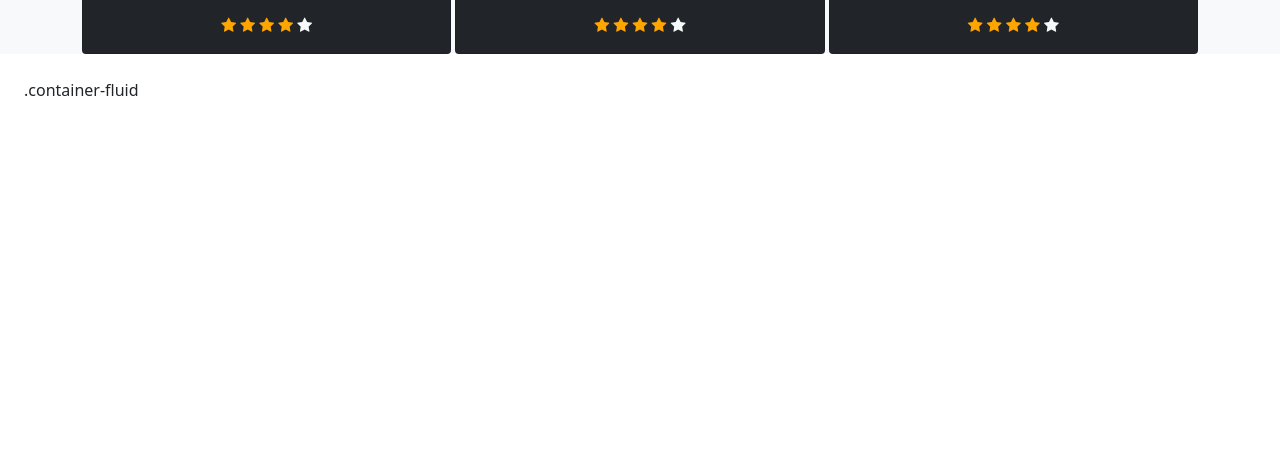
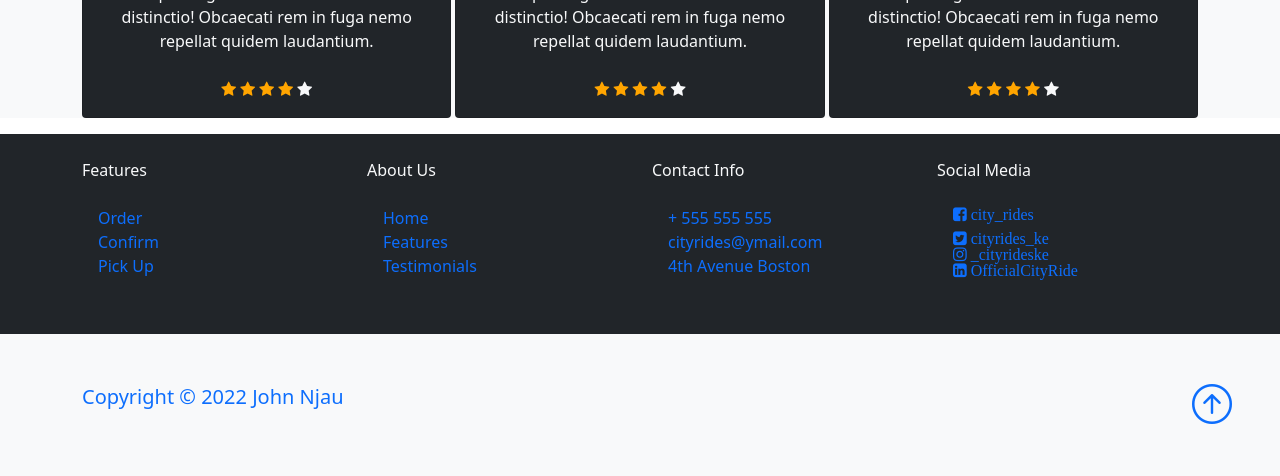
Before and after one commit to John-Njau/city-rides, a plain HTML site: page index.html in a window 1280 px wide. Shown: the part 3211-3687 px from the top of the page. Before the commit the page ends 3337 px from the top, so only its background shows below. Drawn offline with nearby package versions, Linux system fonts and the light colour scheme.

Commit message:
Added the footer section

```diff
--- a/index.html
+++ b/index.html
@@ -157,7 +157,7 @@
                 User Feedback
             </h2>
             <p
-                class="lead text-center m-3">We have been in operation for 5+ years in over 50 countries.<br>
+                class="lead text-center m-5">We have been in operation for 5+ years in over 50 countries.<br>
                 This is what some of our customers had to say.
             </p>
              <div class="row g-1">
@@ -269,9 +269,72 @@
         </div>
     </section>
 
-    <section class="p-4">
-        .container-fluid
-    </section>
+    <!-- Footer -->
+    <footer class="mt-3 p-4 bg-dark">
+        <div class="container">
+            <div class="row">
+                <div class="col-md">
+                    <div class="card-title text-light">
+                        Features
+                    </div>
+                    <div class="row card-body">
+                        <ul class="list-unstyled text-primary">
+                            <li class="">Order</li>
+                            <li class="">Confirm</li>
+                            <li class="">Pick Up</li>
+                        </ul>
+                    </div>
+
+                </div>
+                <div class="col-md">
+                    <div class="card-title text-light">
+                        About Us
+                    </div>
+                    <div class="row card-body">
+                        <ul class="list-unstyled text-primary">
+                            <li class="">Home</li>
+                            <li class="">Features</li>
+                            <li class="">Testimonials</li>
+                        </ul>
+                    </div>
+                </div>
+                <div class="col-md">
+                    <div class="card-title text-light">
+                        Contact Info
+                    </div>
+                    <div class="row card-body">
+                        <ul class="list-unstyled text-primary">
+                            <li class="">+ 555 555 555</li>
+                            <li class="">cityrides@ymail.com</li>
+                            <li class="">4th Avenue Boston</li>
+                        </ul>
+                    </div>
+                </div>
+                <div class="col">
+                    <div class="card-title text-light">
+                        Social Media
+                    </div>
+                    <div class="row card-body">
+                        <!-- Add font awesome icons -->
+                        <a href="#" class="fa fa-facebook-square text-decoration-none text-primary h1"> city_rides</a>
+                        <a href="#" class="fa fa-twitter-square text-decoration-none text-primary"> cityrides_ke</a>
+                        <a href="#" class="fa fa-instagram text-primary text-decoration-none"> _cityrideske</a>
+                        <a href="#" class="fa fa-linkedin-square text-primary text-decoration-none"> OfficialCityRide</a>
+                    </div>
+                </div>
+            </div>
+        </div>
+    </footer>
+
+    <footer class="footer p-5 bg-light text-primary position-relative">
+        <div class="container">
+            <p class="lead">Copyright &copy; 2022 John Njau</p>
+
+            <a href="#" class="position-absolute bottom-0 end-0 p-5">
+                <i class="bi bi-arrow-up-circle h1"></i>
+            </a>
+        </div>
+    </footer>
 
     <script
         src="https://cdn.jsdelivr.net/npm/bootstrap@5.1.3/dist/js/bootstrap.bundle.min.js"
```
